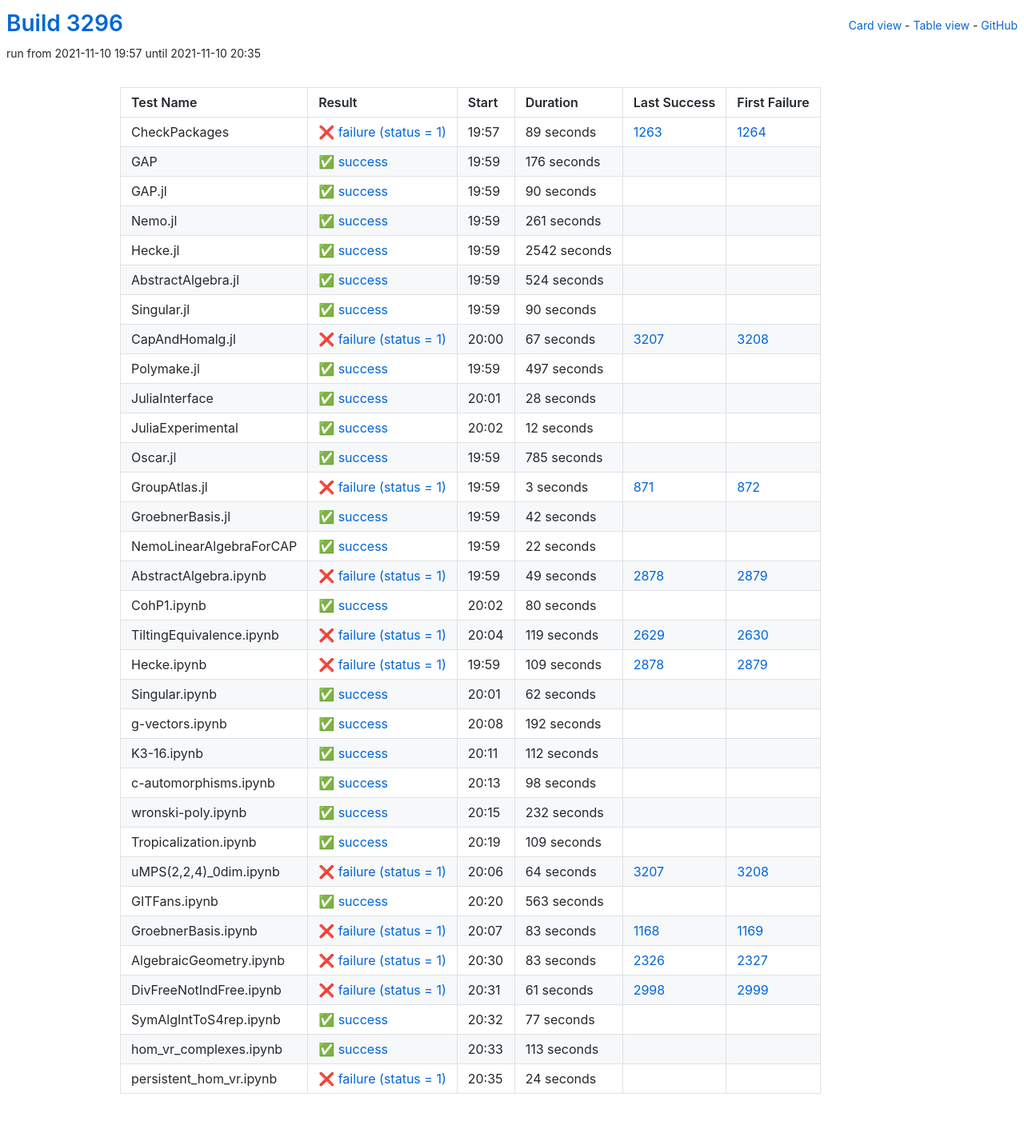
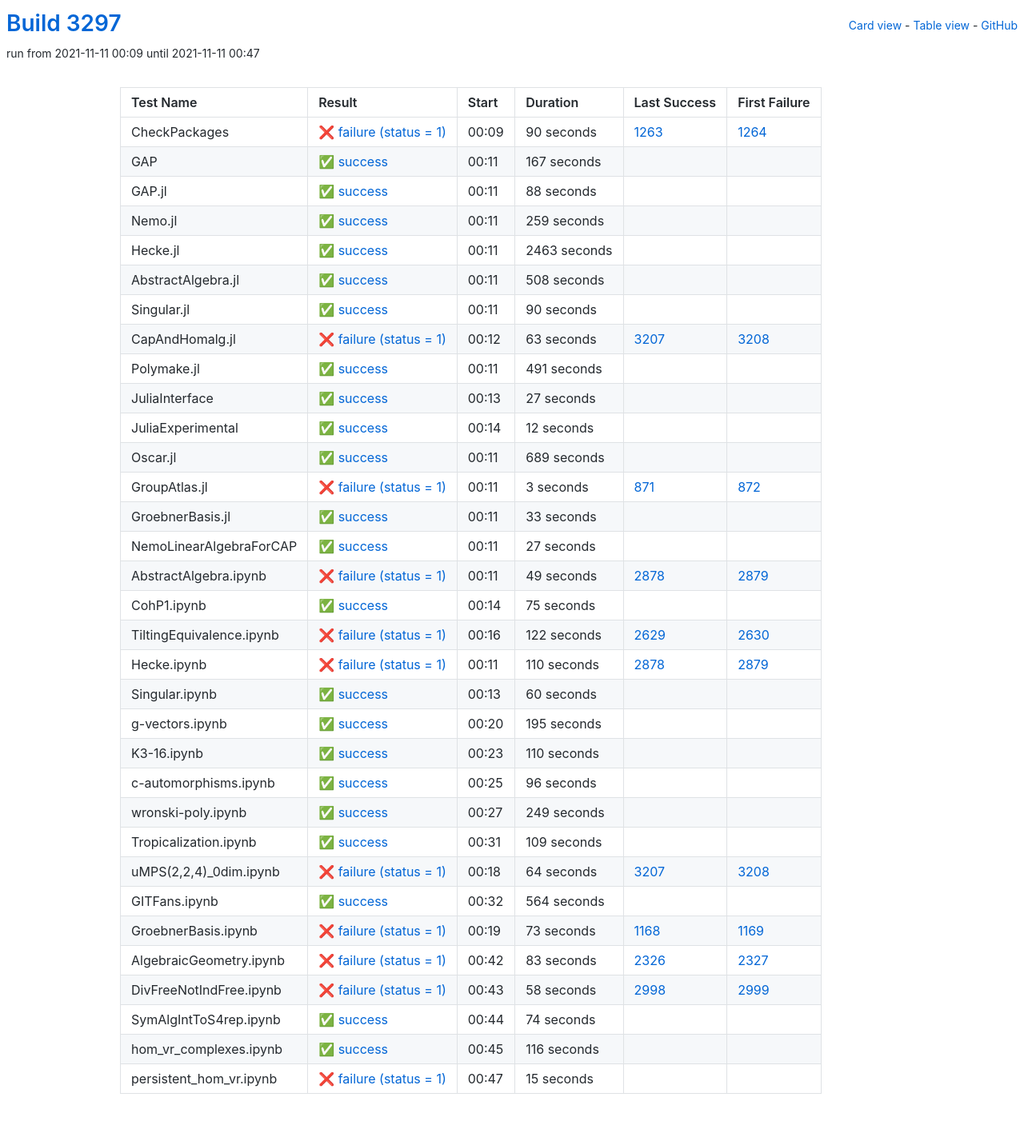
Before and after one commit to oscar-system/oscar-ci-status-stable, a Jekyll site: the page built from table.html, in a window 1280 px wide. Shown: the whole page at 80% size. Built offline with Jekyll 4.4.1, drawn with Linux system fonts in a browser that asks for light colours.

Commit message:
Build #3297

```diff
--- a/_data/ci.yml
+++ b/_data/ci.yml
@@ -1,6 +1,6 @@
 ---
-build: 3296
-build_url: https://oscarci.mathematik.uni-kl.de/job/oscar-stable/3296/
+build: 3297
+build_url: https://oscarci.mathematik.uni-kl.de/job/oscar-stable/3297/
 job: oscar-stable
 organization: oscar-system
 repo: oscar-ci-status-stable
@@ -8,80 +8,80 @@ repourl: https://github.com/oscar-system/oscar-ci-status-stable
 tests:
 - name: CheckPackages
   id: checkpackages
-  log: https://oscarci.mathematik.uni-kl.de/job/oscar-stable/3296/artifact/logs/build-3296/CheckPackages.log
-  start: 2021-11-10 19:57
+  log: https://oscarci.mathematik.uni-kl.de/job/oscar-stable/3297/artifact/logs/build-3297/CheckPackages.log
+  start: 2021-11-11 00:09
   success: false
   exitcode: 1
   status: failure
-  duration: 89
+  duration: 90
   last_success: 1263
   last_success_url: https://oscarci.mathematik.uni-kl.de/job/oscar-stable/1263/
   first_failure: 1264
   first_failure_url: https://oscarci.mathematik.uni-kl.de/job/oscar-stable/1264/
 - name: GAP
   id: gap
-  log: https://oscarci.mathematik.uni-kl.de/job/oscar-stable/3296/artifact/logs/build-3296/GAP.log
-  start: 2021-11-10 19:59
+  log: https://oscarci.mathematik.uni-kl.de/job/oscar-stable/3297/artifact/logs/build-3297/GAP.log
+  start: 2021-11-11 00:11
   success: true
   exitcode: 0
   status: success
-  duration: 176
+  duration: 167
   last_success: false
   last_success_url:
   first_failure: false
   first_failure_url:
 - name: GAP.jl
   id: gap-jl
-  log: https://oscarci.mathematik.uni-kl.de/job/oscar-stable/3296/artifact/logs/build-3296/GAP.jl.log
-  start: 2021-11-10 19:59
+  log: https://oscarci.mathematik.uni-kl.de/job/oscar-stable/3297/artifact/logs/build-3297/GAP.jl.log
+  start: 2021-11-11 00:11
   success: true
   exitcode: 0
   status: success
-  duration: 90
+  duration: 88
   last_success: false
   last_success_url:
   first_failure: false
   first_failure_url:
 - name: Nemo.jl
   id: nemo-jl
-  log: https://oscarci.mathematik.uni-kl.de/job/oscar-stable/3296/artifact/logs/build-3296/Nemo.jl.log
-  start: 2021-11-10 19:59
+  log: https://oscarci.mathematik.uni-kl.de/job/oscar-stable/3297/artifact/logs/build-3297/Nemo.jl.log
+  start: 2021-11-11 00:11
   success: true
   exitcode: 0
   status: success
-  duration: 261
+  duration: 259
   last_success: false
   last_success_url:
   first_failure: false
   first_failure_url:
 - name: Hecke.jl
   id: hecke-jl
-  log: https://oscarci.mathematik.uni-kl.de/job/oscar-stable/3296/artifact/logs/build-3296/Hecke.jl.log
-  start: 2021-11-10 19:59
+  log: https://oscarci.mathematik.uni-kl.de/job/oscar-stable/3297/artifact/logs/build-3297/Hecke.jl.log
+  start: 2021-11-11 00:11
   success: true
   exitcode: 0
   status: success
-  duration: 2542
+  duration: 2463
   last_success: false
   last_success_url:
   first_failure: false
   first_failure_url:
 - name: AbstractAlgebra.jl
   id: abstractalgebra-jl
-  log: https://oscarci.mathematik.uni-kl.de/job/oscar-stable/3296/artifact/logs/build-3296/AbstractAlgebra.jl.log
-  start: 2021-11-10 19:59
+  log: https://oscarci.mathematik.uni-kl.de/job/oscar-stable/3297/artifact/logs/build-3297/AbstractAlgebra.jl.log
+  start: 2021-11-11 00:11
   success: true
   exitcode: 0
   status: success
-  duration: 524
+  duration: 508
   last_success: false
   last_success_url:
   first_failure: false
   first_failure_url:
 - name: Singular.jl
   id: singular-jl
-  log: https://oscarci.mathematik.uni-kl.de/job/oscar-stable/3296/artifact/logs/build-3296/Singular.jl.log
-  start: 2021-11-10 19:59
+  log: https://oscarci.mathematik.uni-kl.de/job/oscar-stable/3297/artifact/logs/build-3297/Singular.jl.log
+  start: 2021-11-11 00:11
   success: true
   exitcode: 0
   status: success
@@ -92,44 +92,44 @@ tests:
   first_failure_url:
 - name: CapAndHomalg.jl
   id: capandhomalg-jl
-  log: https://oscarci.mathematik.uni-kl.de/job/oscar-stable/3296/artifact/logs/build-3296/CapAndHomalg.jl.log
-  start: 2021-11-10 20:00
+  log: https://oscarci.mathematik.uni-kl.de/job/oscar-stable/3297/artifact/logs/build-3297/CapAndHomalg.jl.log
+  start: 2021-11-11 00:12
   success: false
   exitcode: 1
   status: failure
-  duration: 67
+  duration: 63
   last_success: 3207
   last_success_url: https://oscarci.mathematik.uni-kl.de/job/oscar-stable/3207/
   first_failure: 3208
   first_failure_url: https://oscarci.mathematik.uni-kl.de/job/oscar-stable/3208/
 - name: Polymake.jl
   id: polymake-jl
-  log: https://oscarci.mathematik.uni-kl.de/job/oscar-stable/3296/artifact/logs/build-3296/Polymake.jl.log
-  start: 2021-11-10 19:59
+  log: https://oscarci.mathematik.uni-kl.de/job/oscar-stable/3297/artifact/logs/build-3297/Polymake.jl.log
+  start: 2021-11-11 00:11
   success: true
   exitcode: 0
   status: success
-  duration: 497
+  duration: 491
   last_success: false
   last_success_url:
   first_failure: false
   first_failure_url:
 - name: JuliaInterface
   id: juliainterface
-  log: https://oscarci.mathematik.uni-kl.de/job/oscar-stable/3296/artifact/logs/build-3296/JuliaInterface.log
-  start: 2021-11-10 20:01
+  log: https://oscarci.mathematik.uni-kl.de/job/oscar-stable/3297/artifact/logs/build-3297/JuliaInterface.log
+  start: 2021-11-11 00:13
   success: true
   exitcode: 0
   status: success
-  duration: 28
+  duration: 27
   last_success: false
   last_success_url:
   first_failure: false
   first_failure_url:
 - name: JuliaExperimental
   id: juliaexperimental
-  log: https://oscarci.mathematik.uni-kl.de/job/oscar-stable/3296/artifact/logs/build-3296/JuliaExperimental.log
-  start: 2021-11-10 20:02
+  log: https://oscarci.mathematik.uni-kl.de/job/oscar-stable/3297/artifact/logs/build-3297/JuliaExperimental.log
+  start: 2021-11-11 00:14
   success: true
   exitcode: 0
   status: success
@@ -140,20 +140,20 @@ tests:
   first_failure_url:
 - name: Oscar.jl
   id: oscar-jl
-  log: https://oscarci.mathematik.uni-kl.de/job/oscar-stable/3296/artifact/logs/build-3296/Oscar.jl.log
-  start: 2021-11-10 19:59
+  log: https://oscarci.mathematik.uni-kl.de/job/oscar-stable/3297/artifact/logs/build-3297/Oscar.jl.log
+  start: 2021-11-11 00:11
   success: true
   exitcode: 0
   status: success
-  duration: 785
+  duration: 689
   last_success: false
   last_success_url:
   first_failure: false
   first_failure_url:
 - name: GroupAtlas.jl
   id: groupatlas-jl
-  log: https://oscarci.mathematik.uni-kl.de/job/oscar-stable/3296/artifact/logs/build-3296/GroupAtlas.jl.log
-  start: 2021-11-10 19:59
+  log: https://oscarci.mathematik.uni-kl.de/job/oscar-stable/3297/artifact/logs/build-3297/GroupAtlas.jl.log
+  start: 2021-11-11 00:11
   success: false
   exitcode: 1
   status: failure
@@ -164,32 +164,32 @@ tests:
   first_failure_url: https://oscarci.mathematik.uni-kl.de/job/oscar-stable/872/
 - name: GroebnerBasis.jl
   id: groebnerbasis-jl
-  log: https://oscarci.mathematik.uni-kl.de/job/oscar-stable/3296/artifact/logs/build-3296/GroebnerBasis.jl.log
-  start: 2021-11-10 19:59
+  log: https://oscarci.mathematik.uni-kl.de/job/oscar-stable/3297/artifact/logs/build-3297/GroebnerBasis.jl.log
+  start: 2021-11-11 00:11
   success: true
   exitcode: 0
   status: success
-  duration: 42
+  duration: 33
   last_success: false
   last_success_url:
   first_failure: false
   first_failure_url:
 - name: NemoLinearAlgebraForCAP
   id: nemolinearalgebraforcap
-  log: https://oscarci.mathematik.uni-kl.de/job/oscar-stable/3296/artifact/logs/build-3296/NemoLinearAlgebraForCAP.log
-  start: 2021-11-10 19:59
+  log: https://oscarci.mathematik.uni-kl.de/job/oscar-stable/3297/artifact/logs/build-3297/NemoLinearAlgebraForCAP.log
+  start: 2021-11-11 00:11
   success: true
   exitcode: 0
   status: success
-  duration: 22
+  duration: 27
   last_success: false
   last_success_url:
   first_failure: false
   first_failure_url:
 - name: AbstractAlgebra.ipynb
   id: abstractalgebra-ipynb
-  log: https://oscarci.mathematik.uni-kl.de/job/oscar-stable/3296/artifact/logs/build-3296/AbstractAlgebra.ipynb.log
-  start: 2021-11-10 19:59
+  log: https://oscarci.mathematik.uni-kl.de/job/oscar-stable/3297/artifact/logs/build-3297/AbstractAlgebra.ipynb.log
+  start: 2021-11-11 00:11
   success: false
   exitcode: 1
   status: failure
@@ -200,104 +200,104 @@ tests:
   first_failure_url: https://oscarci.mathematik.uni-kl.de/job/oscar-stable/2879/
 - name: CohP1.ipynb
   id: cohp1-ipynb
-  log: https://oscarci.mathematik.uni-kl.de/job/oscar-stable/3296/artifact/logs/build-3296/CohP1.ipynb.log
-  start: 2021-11-10 20:02
+  log: https://oscarci.mathematik.uni-kl.de/job/oscar-stable/3297/artifact/logs/build-3297/CohP1.ipynb.log
+  start: 2021-11-11 00:14
   success: true
   exitcode: 0
   status: success
-  duration: 80
+  duration: 75
   last_success: false
   last_success_url:
   first_failure: false
   first_failure_url:
 - name: TiltingEquivalence.ipynb
   id: tiltingequivalence-ipynb
-  log: https://oscarci.mathematik.uni-kl.de/job/oscar-stable/3296/artifact/logs/build-3296/TiltingEquivalence.ipynb.log
-  start: 2021-11-10 20:04
+  log: https://oscarci.mathematik.uni-kl.de/job/oscar-stable/3297/artifact/logs/build-3297/TiltingEquivalence.ipynb.log
+  start: 2021-11-11 00:16
   success: false
   exitcode: 1
   status: failure
-  duration: 119
+  duration: 122
   last_success: 2629
   last_success_url: https://oscarci.mathematik.uni-kl.de/job/oscar-stable/2629/
   first_failure: 2630
   first_failure_url: https://oscarci.mathematik.uni-kl.de/job/oscar-stable/2630/
 - name: Hecke.ipynb
   id: hecke-ipynb
-  log: https://oscarci.mathematik.uni-kl.de/job/oscar-stable/3296/artifact/logs/build-3296/Hecke.ipynb.log
-  start: 2021-11-10 19:59
+  log: https://oscarci.mathematik.uni-kl.de/job/oscar-stable/3297/artifact/logs/build-3297/Hecke.ipynb.log
+  start: 2021-11-11 00:11
   success: false
   exitcode: 1
   status: failure
-  duration: 109
+  duration: 110
   last_success: 2878
   last_success_url: https://oscarci.mathematik.uni-kl.de/job/oscar-stable/2878/
   first_failure: 2879
   first_failure_url: https://oscarci.mathematik.uni-kl.de/job/oscar-stable/2879/
 - name: Singular.ipynb
   id: singular-ipynb
-  log: https://oscarci.mathematik.uni-kl.de/job/oscar-stable/3296/artifact/logs/build-3296/Singular.ipynb.log
-  start: 2021-11-10 20:01
+  log: https://oscarci.mathematik.uni-kl.de/job/oscar-stable/3297/artifact/logs/build-3297/Singular.ipynb.log
+  start: 2021-11-11 00:13
   success: true
   exitcode: 0
   status: success
-  duration: 62
+  duration: 60
   last_success: false
   last_success_url:
   first_failure: false
   first_failure_url:
 - name: g-vectors.ipynb
   id: g-vectors-ipynb
-  log: https://oscarci.mathematik.uni-kl.de/job/oscar-stable/3296/artifact/logs/build-3296/g-vectors.ipynb.log
-  start: 2021-11-10 20:08
+  log: https://oscarci.mathematik.uni-kl.de/job/oscar-stable/3297/artifact/logs/build-3297/g-vectors.ipynb.log
+  start: 2021-11-11 00:20
   success: true
   exitcode: 0
   status: success
-  duration: 192
+  duration: 195
   last_success: false
   last_success_url:
   first_failure: false
   first_failure_url:
 - name: K3-16.ipynb
   id: k3-16-ipynb
-  log: https://oscarci.mathematik.uni-kl.de/job/oscar-stable/3296/artifact/logs/build-3296/K3-16.ipynb.log
-  start: 2021-11-10 20:11
+  log: https://oscarci.mathematik.uni-kl.de/job/oscar-stable/3297/artifact/logs/build-3297/K3-16.ipynb.log
+  start: 2021-11-11 00:23
   success: true
   exitcode: 0
   status: success
-  duration: 112
+  duration: 110
   last_success: false
   last_success_url:
   first_failure: false
   first_failure_url:
 - name: c-automorphisms.ipynb
   id: c-automorphisms-ipynb
-  log: https://oscarci.mathematik.uni-kl.de/job/oscar-stable/3296/artifact/logs/build-3296/c-automorphisms.ipynb.log
-  start: 2021-11-10 20:13
+  log: https://oscarci.mathematik.uni-kl.de/job/oscar-stable/3297/artifact/logs/build-3297/c-automorphisms.ipynb.log
+  start: 2021-11-11 00:25
   success: true
   exitcode: 0
   status: success
-  duration: 98
+  duration: 96
   last_success: false
   last_success_url:
   first_failure: false
   first_failure_url:
 - name: wronski-poly.ipynb
   id: wronski-poly-ipynb
-  log: https://oscarci.mathematik.uni-kl.de/job/oscar-stable/3296/artifact/logs/build-3296/wronski-poly.ipynb.log
-  start: 2021-11-10 20:15
+  log: https://oscarci.mathematik.uni-kl.de/job/oscar-stable/3297/artifact/logs/build-3297/wronski-poly.ipynb.log
+  start: 2021-11-11 00:27
   success: true
   exitcode: 0
   status: success
-  duration: 232
+  duration: 249
   last_success: false
   last_success_url:
   first_failure: false
   first_failure_url:
 - name: Tropicalization.ipynb
   id: tropicalization-ipynb
-  log: https://oscarci.mathematik.uni-kl.de/job/oscar-stable/3296/artifact/logs/build-3296/Tropicalization.ipynb.log
-  start: 2021-11-10 20:19
+  log: https://oscarci.mathematik.uni-kl.de/job/oscar-stable/3297/artifact/logs/build-3297/Tropicalization.ipynb.log
+  start: 2021-11-11 00:31
   success: true
   exitcode: 0
   status: success
@@ -308,8 +308,8 @@ tests:
   first_failure_url:
 - name: uMPS(2,2,4)_0dim.ipynb
   id: umps-2-2-4-0dim-ipynb
-  log: https://oscarci.mathematik.uni-kl.de/job/oscar-stable/3296/artifact/logs/build-3296/uMPS-2-2-4-_0dim.ipynb.log
-  start: 2021-11-10 20:06
+  log: https://oscarci.mathematik.uni-kl.de/job/oscar-stable/3297/artifact/logs/build-3297/uMPS-2-2-4-_0dim.ipynb.log
+  start: 2021-11-11 00:18
   success: false
   exitcode: 1
   status: failure
@@ -320,32 +320,32 @@ tests:
   first_failure_url: https://oscarci.mathematik.uni-kl.de/job/oscar-stable/3208/
 - name: GITFans.ipynb
   id: gitfans-ipynb
-  log: https://oscarci.mathematik.uni-kl.de/job/oscar-stable/3296/artifact/logs/build-3296/GITFans.ipynb.log
-  start: 2021-11-10 20:20
+  log: https://oscarci.mathematik.uni-kl.de/job/oscar-stable/3297/artifact/logs/build-3297/GITFans.ipynb.log
+  start: 2021-11-11 00:32
   success: true
   exitcode: 0
   status: success
-  duration: 563
+  duration: 564
   last_success: false
   last_success_url:
   first_failure: false
   first_failure_url:
 - name: GroebnerBasis.ipynb
   id: groebnerbasis-ipynb
-  log: https://oscarci.mathematik.uni-kl.de/job/oscar-stable/3296/artifact/logs/build-3296/GroebnerBasis.ipynb.log
-  start: 2021-11-10 20:07
+  log: https://oscarci.mathematik.uni-kl.de/job/oscar-stable/3297/artifact/logs/build-3297/GroebnerBasis.ipynb.log
+  start: 2021-11-11 00:19
   success: false
   exitcode: 1
   status: failure
-  duration: 83
+  duration: 73
   last_success: 1168
   last_success_url: https://oscarci.mathematik.uni-kl.de/job/oscar-stable/1168/
   first_failure: 1169
   first_failure_url: https://oscarci.mathematik.uni-kl.de/job/oscar-stable/1169/
 - name: AlgebraicGeometry.ipynb
   id: algebraicgeometry-ipynb
-  log: https://oscarci.mathematik.uni-kl.de/job/oscar-stable/3296/artifact/logs/build-3296/AlgebraicGeometry.ipynb.log
-  start: 2021-11-10 20:30
+  log: https://oscarci.mathematik.uni-kl.de/job/oscar-stable/3297/artifact/logs/build-3297/AlgebraicGeometry.ipynb.log
+  start: 2021-11-11 00:42
   success: false
   exitcode: 1
   status: failure
@@ -356,48 +356,48 @@ tests:
   first_failure_url: https://oscarci.mathematik.uni-kl.de/job/oscar-stable/2327/
 - name: DivFreeNotIndFree.ipynb
   id: divfreenotindfree-ipynb
-  log: https://oscarci.mathematik.uni-kl.de/job/oscar-stable/3296/artifact/logs/build-3296/DivFreeNotIndFree.ipynb.log
-  start: 2021-11-10 20:31
+  log: https://oscarci.mathematik.uni-kl.de/job/oscar-stable/3297/artifact/logs/build-3297/DivFreeNotIndFree.ipynb.log
+  start: 2021-11-11 00:43
   success: false
   exitcode: 1
   status: failure
-  duration: 61
+  duration: 58
   last_success: 2998
   last_success_url: https://oscarci.mathematik.uni-kl.de/job/oscar-stable/2998/
   first_failure: 2999
   first_failure_url: https://oscarci.mathematik.uni-kl.de/job/oscar-stable/2999/
 - name: SymAlgIntToS4rep.ipynb
   id: symalginttos4rep-ipynb
-  log: https://oscarci.mathematik.uni-kl.de/job/oscar-stable/3296/artifact/logs/build-3296/SymAlgIntToS4rep.ipynb.log
-  start: 2021-11-10 20:32
+  log: https://oscarci.mathematik.uni-kl.de/job/oscar-stable/3297/artifact/logs/build-3297/SymAlgIntToS4rep.ipynb.log
+  start: 2021-11-11 00:44
   success: true
   exitcode: 0
   status: success
-  duration: 77
+  duration: 74
   last_success: false
   last_success_url:
   first_failure: false
   first_failure_url:
 - name: hom_vr_complexes.ipynb
   id: hom-vr-complexes-ipynb
-  log: https://oscarci.mathematik.uni-kl.de/job/oscar-stable/3296/artifact/logs/build-3296/hom_vr_complexes.ipynb.log
-  start: 2021-11-10 20:33
+  log: https://oscarci.mathematik.uni-kl.de/job/oscar-stable/3297/artifact/logs/build-3297/hom_vr_complexes.ipynb.log
+  start: 2021-11-11 00:45
   success: true
   exitcode: 0
   status: success
-  duration: 113
+  duration: 116
   last_success: false
   last_success_url:
   first_failure: false
   first_failure_url:
 - name: persistent_hom_vr.ipynb
   id: persistent-hom-vr-ipynb
-  log: https://oscarci.mathematik.uni-kl.de/job/oscar-stable/3296/artifact/logs/build-3296/persistent_hom_vr.ipynb.log
-  start: 2021-11-10 20:35
+  log: https://oscarci.mathematik.uni-kl.de/job/oscar-stable/3297/artifact/logs/build-3297/persistent_hom_vr.ipynb.log
+  start: 2021-11-11 00:47
   success: false
   exitcode: 1
   status: failure
-  duration: 24
+  duration: 15
   last_success: false
   last_success_url:
   first_failure: false
```
Also changed, not shown: README.md.
